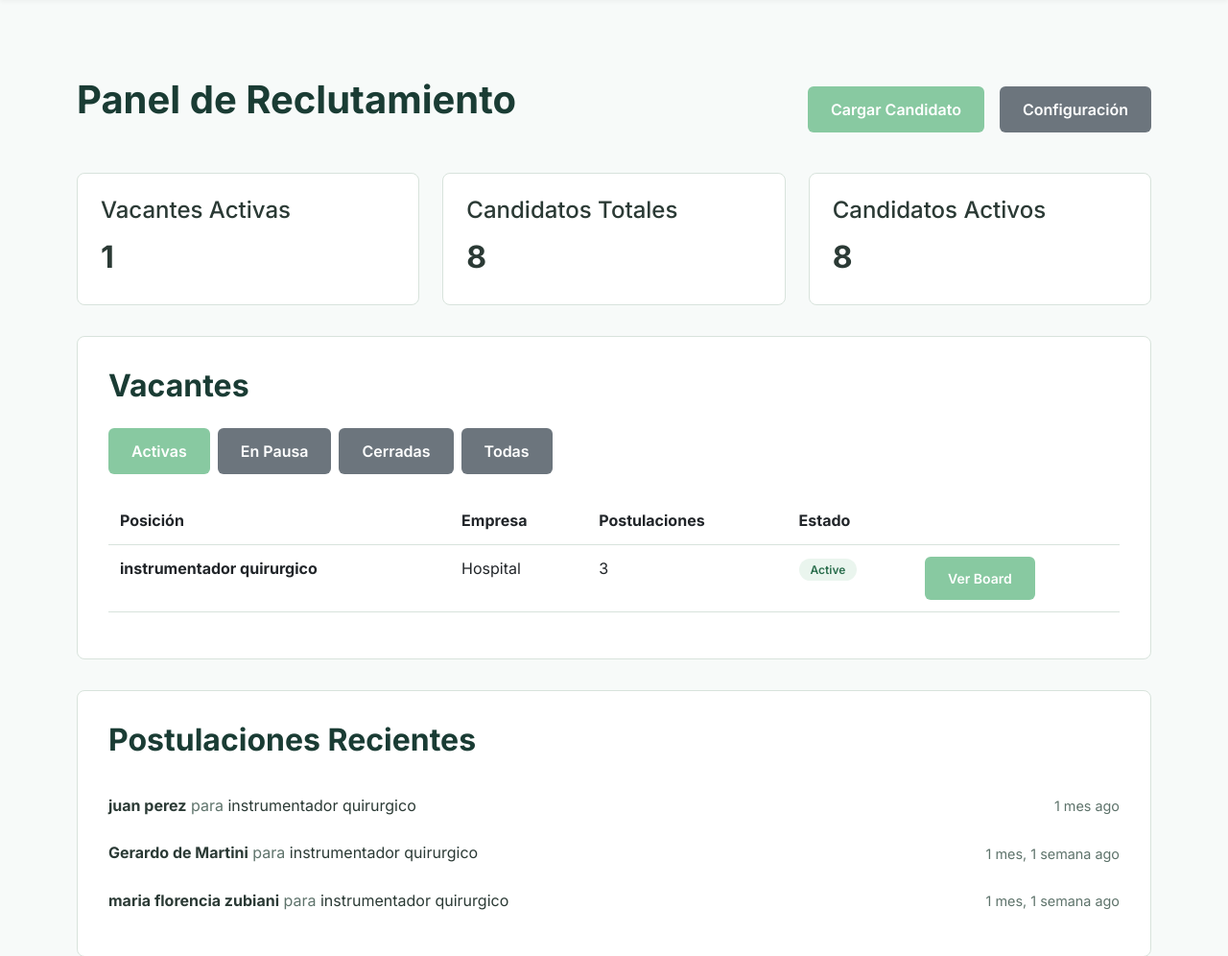
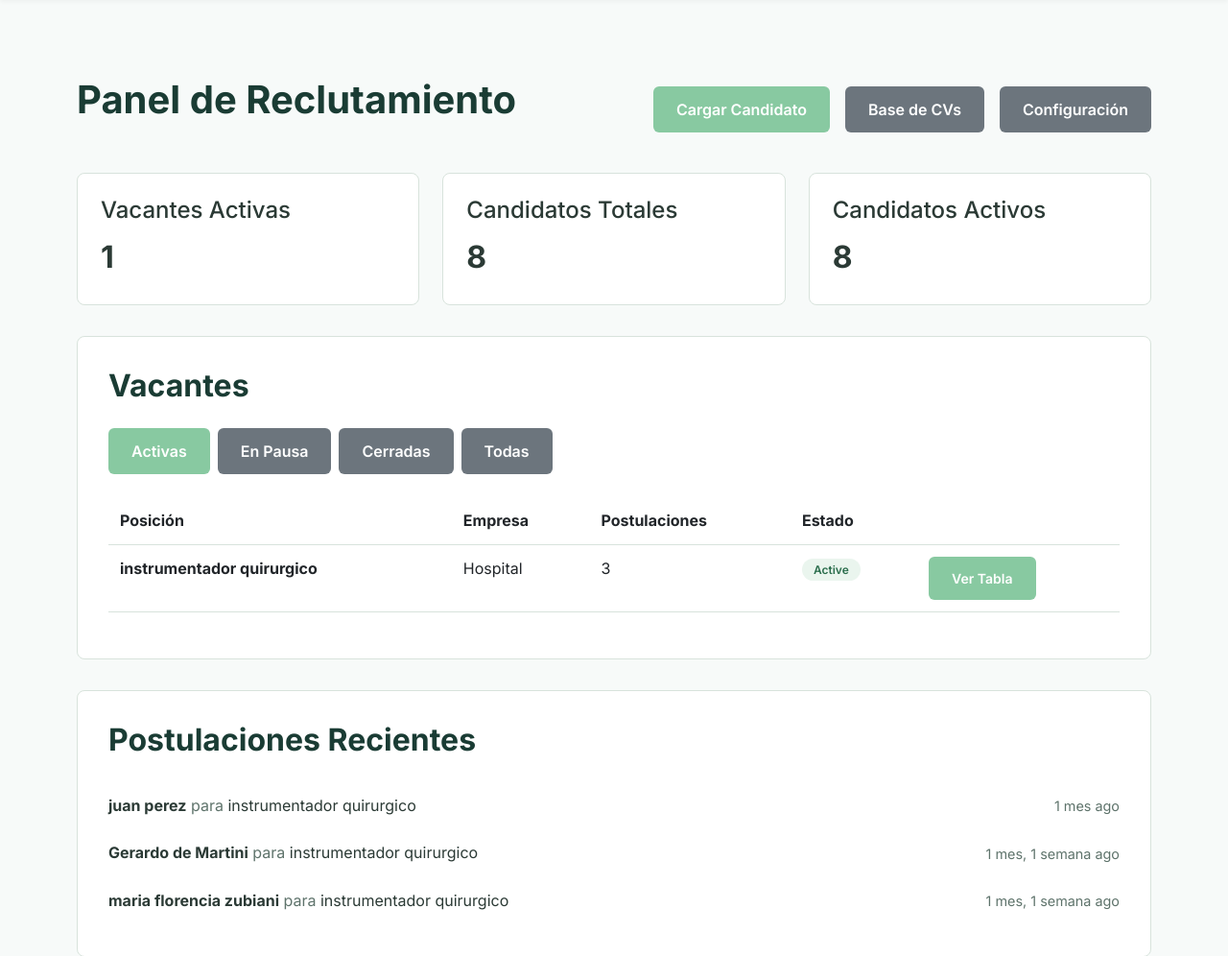
Before and after one commit to GerardodeMartini/RR-HH-, a Django app: page /staff/ in a window 1280 px wide. Shown: the part 280-1276 px from the top of the page at 96% size. Run offline with Django 5.2, Linux system fonts and the light colour scheme; a user stored in the database is signed in; data comes from the database, SQL or seed files in the repository; parts of the project's set-up code (start-up, migrations or seed data) failed here and were passed over.

Commit message:
feat(dashboard): Improve recruiter dashboard home
- Change 'Ver Board' button text to 'Ver Tabla' for clarity.

- Add a 'Base de CVs' button to link to the candidate list page, improving accessibility to the CV database.

```diff
--- a/hr_project/templates/dashboard/home.html
+++ b/hr_project/templates/dashboard/home.html
@@ -10,6 +10,7 @@
         <h1>Panel de Reclutamiento</h1>
         <div style="display: flex; gap: 1rem;">
             <a href="{% url 'add_candidate' %}" class="btn btn-primary">Cargar Candidato</a>
+            <a href="{% url 'staff_candidate_list' %}" class="btn btn-secondary">Base de CVs</a>
             <a href="{% url 'dashboard_settings' %}" class="btn btn-secondary">Configuración</a>
         </div>
     </div>
@@ -65,7 +66,7 @@
                             <span class="tag tag-{{ vacancy.status }}">{{ vacancy.get_status_display }}</span>
                         </td>
                         <td style="padding: 0.75rem; border-bottom: 1px solid var(--border-color);">
-                            <a href="{% url 'kanban_board' vacancy.id %}" class="btn btn-sm btn-primary">Ver Board</a>
+                            <a href="{% url 'kanban_board' vacancy.id %}" class="btn btn-sm btn-primary">Ver Tabla</a>
                         </td>
                     </tr>
                     {% empty %}
```
